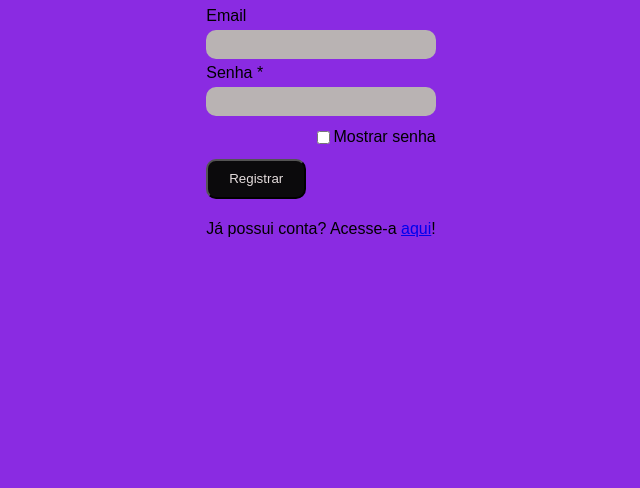
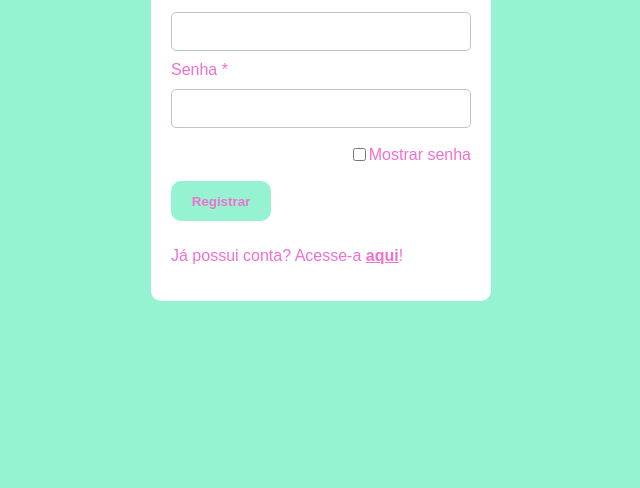
Before and after one commit to brunafurtado309-code/git-users, a plain HTML site: page client/src/pages/register.html in a window 1280 px wide. Shown: the part 312-800 px from the top of the page, without its empty margins (319-959 px from the left). Drawn offline with Linux system fonts and the light colour scheme.

Commit message:
style: padroniza estilos das telas de recovery e register

```diff
--- a/client/src/style/home.css
+++ b/client/src/style/home.css
@@ -2,7 +2,7 @@ body {
     font-family: Arial, Helvetica, sans-serif;
     padding: 0;
     margin: 0;
-    background-color: blueviolet;
+    background-color: #95f3d2;
 
 }
 
@@ -13,14 +13,15 @@ main {
     justify-content: center;
     align-items: center;
     flex-direction: column;
+    color:aliceblue;
 }
 
  main button {
 
     height: 40px;
     width: 100px;
-    background-color:rgb(11, 10, 12);
-    color: rgb(228, 220, 220);
+    background-color: rgb(241, 111, 209);
     border-radius: 10px;
+    color:antiquewhite
 
 }
--- a/client/src/style/login.css
+++ b/client/src/style/login.css
@@ -15,7 +15,6 @@ form {
     padding:20px;
     border-radius: 10px;
     width: 300px;
-
     display:flex;
     flex-direction:column;
     gap:10px;
@@ -44,3 +43,7 @@ button{
     margin-top: 8px;
     font-weight: 700;
 }
+a{
+    color:rgb(241, 111, 209);
+    font-weight: 700;
+}
--- a/client/src/style/recovery.css
+++ b/client/src/style/recovery.css
@@ -2,7 +2,7 @@ body {
     font-family: Arial, Helvetica, sans-serif;
     padding: 0;
     margin: 0;
-    background-color: blueviolet;
+    background-color: #95f3d2;
 
 }
 
@@ -13,6 +13,7 @@ main {
     justify-content: center;
     align-items: center;
     flex-direction: column;
+    color:rgb(241, 111, 209);
 }
 
 main form {
@@ -26,7 +27,7 @@ main form input {
     border-radius: 10px;
     height: 27px;
     border: none;
-    background-color: rgb(185, 179, 179);
+    background-color:aliceblue;
     font-family: 'Segoe UI', Tahoma, Geneva, Verdana, sans-serif;
 }
 
@@ -39,8 +40,28 @@ main form span.check {
 main button {
     height: 40px;
     width: 100px;
-    background-color:rgb(11, 10, 12);
-    color: rgb(228, 220, 220);
+    background-color: #95f3d2;
+    color:rgb(241, 111, 209);
     border-radius: 10px;
-    margin-top: 0;
+    margin-top: 10px;
+    font-weight: 700;
+    padding: 5px;
+    cursor: pointer;
+    border:none;
 }
+
+a{
+    color:rgb(241, 111, 209);
+    font-weight: 700;
+}
+
+form{
+    background-color: #ffffff;
+    padding:20px;
+    border-radius: 10px;
+    width: 300px;
+
+    display:flex;
+    flex-direction:column;
+    gap:10px;
+}
--- a/client/src/style/register.css
+++ b/client/src/style/register.css
@@ -2,7 +2,8 @@ body {
     font-family: Arial, Helvetica, sans-serif;
     padding: 0;
     margin: 0;
-    background-color: blueviolet;
+    background-color:  #95f3d2;
+    color:rgb(241, 111, 209);
 
 }
 
@@ -16,17 +17,20 @@ main {
 }
 
 main form {
-    display: flex;
-    justify-content: center;
-    flex-direction: column;
-    gap: 5px
+    background-color: #ffffff;
+    padding:20px;
+    border-radius: 10px;
+    width: 300px;
+    display:flex;
+    flex-direction:column;
+    gap:10px;
 }
 
 main form input {
     border-radius: 10px;
     height: 27px;
     border: none;
-    background-color: rgb(185, 179, 179);
+    background-color: #ffffff;
     font-family: 'Segoe UI', Tahoma, Geneva, Verdana, sans-serif;
 }
 
@@ -39,8 +43,23 @@ main form span.check {
 main button {
     height: 40px;
     width: 100px;
-    background-color:rgb(11, 10, 12);
-    color: rgb(228, 220, 220);
+    background-color: #95f3d2;
+    color:rgb(241, 111, 209);
     border-radius: 10px;
     margin-top: 0;
+    font-weight: 700;
+    border: none;
 }
+a{
+    color:rgb(241, 111, 209);
+    font-weight: 700;
+}
+
+input[type="email"],
+input[type="password"] {
+  padding: 5px;
+  border: 1px solid #b9c9c2;
+  border-radius: 5px;
+  font-family: inherit;
+  font-size: 15px;
+}
```
Also changed, not shown: client/src/pages/recovery.html (+2 -1 lines).
